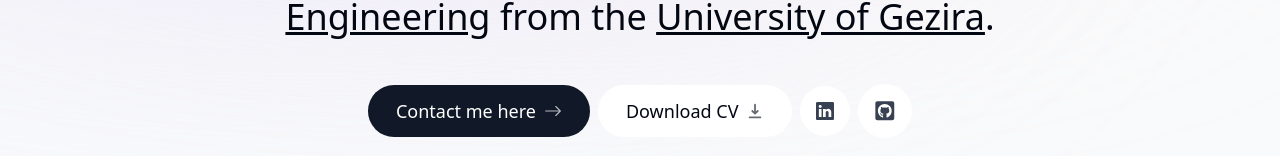
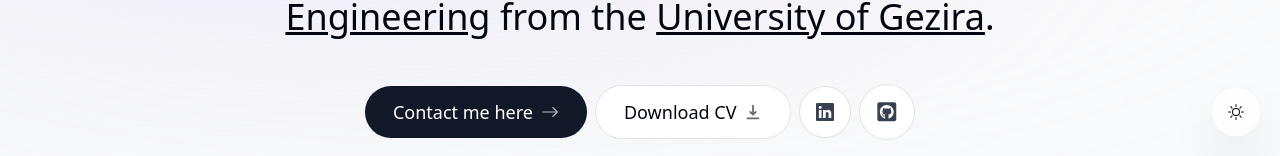
Before and after one commit to ZainElabdeen/portfolio-web, a Next.js app: page / in a window 1280 px wide. Shown: the part 644-800 px from the top of the page. Built offline with nearby package versions, Linux system fonts and the light colour scheme.

Commit message:
added theme and custom style

```diff
--- a/app/globals.css
+++ b/app/globals.css
@@ -1,3 +1,15 @@
 @tailwind base;
 @tailwind components;
 @tailwind utilities;
+
+html {
+  --line-color: #e5e7eb;
+}
+
+html.dark {
+  --line-color: rgba(255, 255, 255, 0.2);
+}
+
+.borderBlack {
+  @apply border border-black/10;
+}
--- a/app/layout.tsx
+++ b/app/layout.tsx
@@ -5,6 +5,8 @@ import "./globals.css";
 import Header from "@/components/header";
 import ActiveSectionProvider from "@/providers/active-section-provider";
 import ThemeProvider from "@/providers/theme-provider";
+import Footer from "@/components/footer";
+import ThemeControl from "@/components/theme-control";
 
 const geistSans = localFont({
   src: "./fonts/GeistVF.woff",
@@ -41,6 +43,8 @@ export default function RootLayout({
           <ActiveSectionProvider>
             <Header />
             {children}
+            <Footer />
+            <ThemeControl />
           </ActiveSectionProvider>
         </ThemeProvider>
       </body>
--- /dev/null
+++ b/components/theme-control.tsx
@@ -0,0 +1,21 @@
+"use client";
+
+import React from "react";
+import { BsMoon, BsSun } from "react-icons/bs";
+
+import { useTheme } from "@/providers/theme-provider";
+
+const ThemeControl = () => {
+  const { theme, toggleTheme } = useTheme();
+
+  return (
+    <button
+      className="fixed bottom-5 right-5 bg-white w-[3rem] h-[3rem] bg-opacity-80 backdrop-blur-[0.5rem] border border-white border-opacity-40 shadow-2xl rounded-full flex items-center justify-center hover:scale-[1.15] active:scale-105 transition-all dark:bg-gray-950"
+      onClick={toggleTheme}
+    >
+      {theme === "light" ? <BsSun /> : <BsMoon />}
+    </button>
+  );
+};
+
+export default ThemeControl;
--- /dev/null
+++ b/lib/local-storage.ts
@@ -0,0 +1,21 @@
+export function setItem<T>(key: string, value: T | undefined): void {
+    try {
+        if (value === undefined) {
+            console.warn(`setItem: Attempted to store undefined value for key "${key}"`);
+            return;
+        }
+        window.localStorage.setItem(key, JSON.stringify(value));
+    } catch (error) {
+        console.error(`setItem: Failed to store value for key "${key}".`, error);
+    }
+}
+
+export function getItem<T>(key: string): T | undefined {
+    try {
+        const item = window.localStorage.getItem(key);
+        return item ? JSON.parse(item) as T : undefined;
+    } catch (error) {
+        console.error(`getItem: Failed to retrieve or parse value for key "${key}".`, error);
+        return undefined;
+    }
+}
--- a/providers/theme-provider.tsx
+++ b/providers/theme-provider.tsx
@@ -1,6 +1,8 @@
 "use client";
 
 import React, { useEffect, useState, createContext, useContext } from "react";
+
+import { getItem, setItem } from "@/lib/local-storage";
 
 type Theme = "light" | "dark";
 
@@ -13,7 +15,7 @@ type ThemeType = {
   toggleTheme: () => void;
 };
 
-const Theme = createContext<ThemeType | null>(null);
+const ThemeContext = createContext<ThemeType | null>(null);
 
 export default function ThemeProvider({ children }: ThemeProviderProps) {
   const [theme, setTheme] = useState<Theme>("light");
@@ -21,17 +23,17 @@ export default function ThemeProvider({ children }: ThemeProviderProps) {
   const toggleTheme = () => {
     if (theme === "light") {
       setTheme("dark");
-      window.localStorage.setItem("theme", "dark");
+      setItem("theme", "dark");
       document.documentElement.classList.add("dark");
     } else {
       setTheme("light");
-      window.localStorage.setItem("theme", "light");
+      setItem("theme", "light");
       document.documentElement.classList.remove("dark");
     }
   };
 
   useEffect(() => {
-    const localTheme = window.localStorage.getItem("theme") as Theme | null;
+    const localTheme = getItem<string>("theme") as Theme | null;
 
     if (localTheme) {
       setTheme(localTheme);
@@ -46,19 +48,19 @@ export default function ThemeProvider({ children }: ThemeProviderProps) {
   }, []);
 
   return (
-    <Theme.Provider
+    <ThemeContext.Provider
       value={{
         theme,
         toggleTheme,
       }}
     >
       {children}
-    </Theme.Provider>
+    </ThemeContext.Provider>
   );
 }
 
 export function useTheme() {
-  const context = useContext(Theme);
+  const context = useContext(ThemeContext);
 
   if (context === null) {
     throw new Error("useTheme must be used within a ThemeProvider");
--- a/tailwind.config.ts
+++ b/tailwind.config.ts
@@ -15,4 +15,5 @@ export default {
     },
   },
   plugins: [],
+  darkMode: "class",
 } satisfies Config;
```
